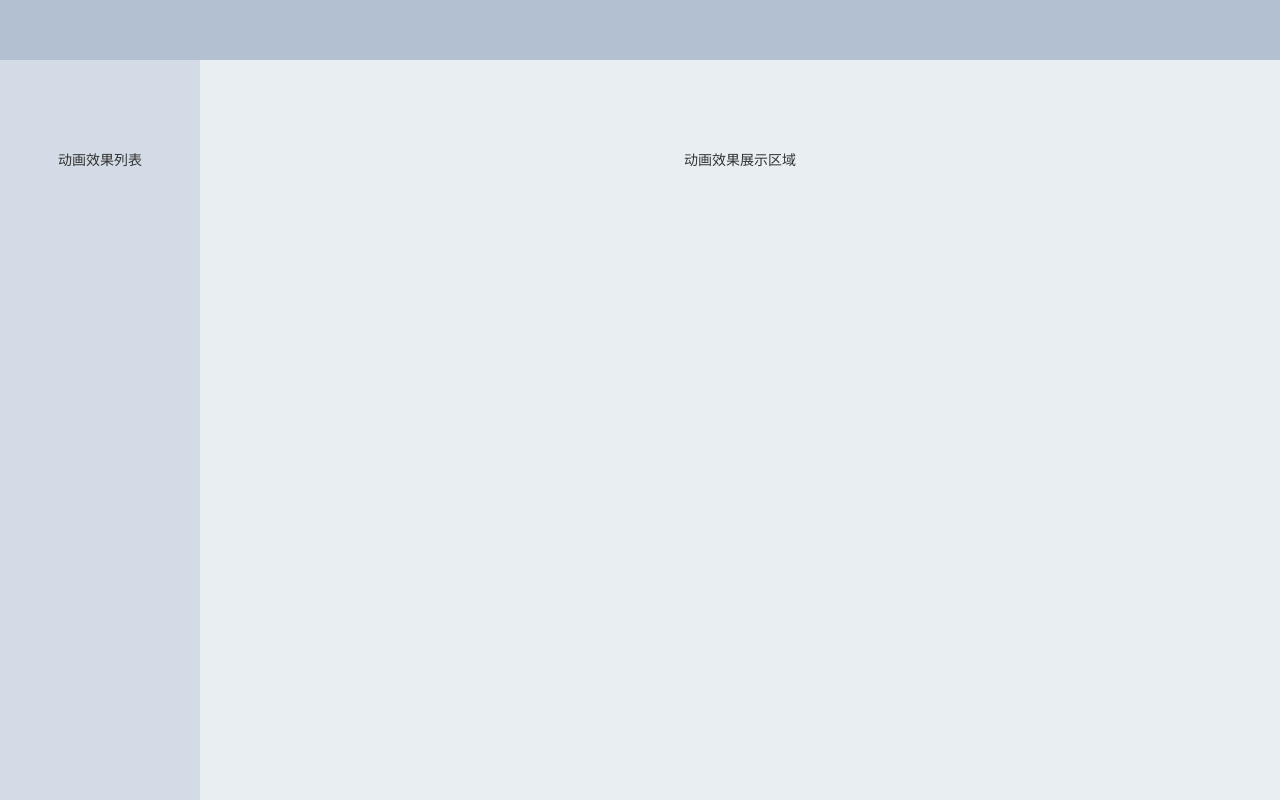
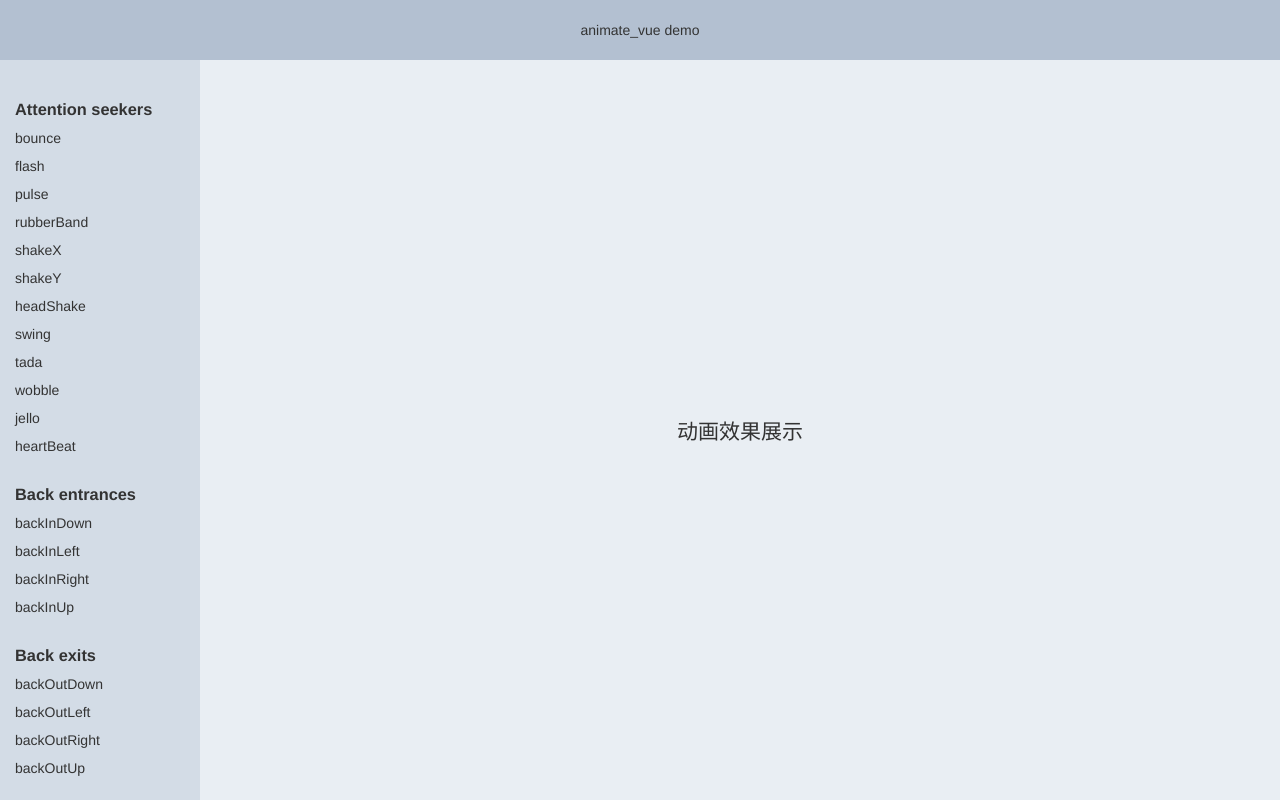
Before and after one commit to lhz333/animate_vue, a Vue app: page / in a window 1280 px wide. Built offline with nearby package versions, Linux system fonts and the light colour scheme.

Commit message:
feat: 添加所有动画效果

```diff
--- /dev/null
+++ b/src/assets/js/animateList.js
@@ -0,0 +1,144 @@
+export default {
+  animationEffect: [
+    {
+      title: "Attention seekers",
+      group: [
+        "bounce",
+        "flash",
+        "pulse",
+        "rubberBand",
+        "shakeX",
+        "shakeY",
+        "headShake",
+        "swing",
+        "tada",
+        "wobble",
+        "jello",
+        "heartBeat"
+      ]
+    },
+    {
+      title: "Back entrances",
+      group: ["backInDown", "backInLeft", "backInRight", "backInUp"]
+    },
+    {
+      title: "Back exits",
+      group: ["backOutDown", "backOutLeft", "backOutRight", "backOutUp"]
+    },
+    {
+      title: "Bouncing entrances",
+      group: [
+        "bounceIn",
+        "bounceInDown",
+        "bounceInLeft",
+        "bounceInRight",
+        "bounceInUp"
+      ]
+    },
+    {
+      title: "Bouncing exits",
+      group: [
+        "bounceOut",
+        "bounceOutDown",
+        "bounceOutLeft",
+        "bounceOutRight",
+        "bounceOutUp"
+      ]
+    },
+    {
+      title: "Fading entrances",
+      group: [
+        "fadeIn",
+        "fadeInDown",
+        "fadeInDownBig",
+        "fadeInLeft",
+        "fadeInLeftBig",
+        "fadeInRight",
+        "fadeInRightBig",
+        "fadeInUp",
+        "fadeInUpBig",
+        "fadeInTopLeft",
+        "fadeInTopRight",
+        "fadeInBottomLeft",
+        "fadeInBottomRight"
+      ]
+    },
+    {
+      title: "Fading exits",
+      group: [
+        "fadeOut",
+        "fadeOutDown",
+        "fadeOutDownBig",
+        "fadeOutLeft",
+        "fadeOutLeftBig",
+        "fadeOutRight",
+        "fadeOutRightBig",
+        "fadeOutUp",
+        "fadeOutUpBig",
+        "fadeOutTopLeft",
+        "fadeOutTopRight",
+        "fadeOutBottomRight",
+        "fadeOutBottomLeft"
+      ]
+    },
+    {
+      title: "Flippers",
+      group: ["flip", "flipInX", "flipInY", "flipOutX", "flipOutY"]
+    },
+    {
+      title: "Lightspeed",
+      group: [
+        "lightSpeedInRight",
+        "lightSpeedInLeft",
+        "lightSpeedOutRight",
+        "lightSpeedOutLeft"
+      ]
+    },
+    {
+      title: "Rotating entrances",
+      group: [
+        "rotateIn",
+        "rotateInDownLeft",
+        "rotateInDownRight",
+        "rotateInUpLeft",
+        "rotateInUpRight"
+      ]
+    },
+    {
+      title: "Rotating exits",
+      group: [
+        "rotateOut",
+        "rotateOutDownLeft",
+        "rotateOutDownRight",
+        "rotateOutUpLeft",
+        "rotateOutUpRight"
+      ]
+    },
+    {
+      title: "Specials",
+      group: ["hinge", "jackInTheBox", "rollIn", "rollOut"]
+    },
+    {
+      title: "Zooming entrances",
+      group: ["zoomIn", "zoomInDown", "zoomInLeft", "zoomInRight", "zoomInUp"]
+    },
+    {
+      title: "Zooming exits",
+      group: [
+        "zoomOut",
+        "zoomOutDown",
+        "zoomOutLeft",
+        "zoomOutRight",
+        "zoomOutUp"
+      ]
+    },
+    {
+      title: "Sliding entrances",
+      group: ["slideInDown", "slideInLeft", "slideInRight", "slideInUp"]
+    },
+    {
+      title: "Sliding exits",
+      group: ["slideOutDown", "slideOutLeft", "slideOutRight", "slideOutUp"]
+    }
+  ]
+};
--- a/src/components/PageArea.vue
+++ b/src/components/PageArea.vue
@@ -1,5 +1,7 @@
 <template>
-  <div>动画效果展示区域</div>
+  <div class="pagearea">
+    <h2 class="pagearea-title animate__animated animate__zoomInDown">动画效果展示</h2>
+  </div>
 </template>
 <script>
 export default {
@@ -17,4 +19,11 @@ export default {
 };
 </script>
 
-<style lang="less" scoped></style>
+<style lang="less" scoped>
+.pagearea {
+  height: 100%;
+  display: flex;
+  align-items: center;
+  justify-content: center;
+}
+</style>
--- a/src/components/animateList/AnimateList.vue
+++ b/src/components/animateList/AnimateList.vue
@@ -1,7 +1,15 @@
 <template>
-  <div>动画效果列表</div>
+  <div class="animation-list">
+    <section v-for="(item, index) in animationEffect" :key="index">
+      <h3 class="animation-title">{{ item.title }}</h3>
+      <ul class="animation-group">
+        <li class="animation-item" v-for="(group, i) in item.group" :key="i">{{ group }}</li>
+      </ul>
+    </section>
+  </div>
 </template>
 <script>
+import AnimateList from "@/assets/js/animateList.js";
 export default {
   name: "",
   data () {
@@ -9,7 +17,11 @@ export default {
   },
   components: {},
   props: {},
-  computed: {},
+  computed: {
+    animationEffect () {
+      return AnimateList.animationEffect;
+    }
+  },
   methods: {},
   created () { },
   mounted () { },
@@ -17,4 +29,19 @@ export default {
 };
 </script>
 
-<style lang="less" scoped></style>
+<style lang="less" scoped>
+.animation-list {
+  text-align: left;
+  padding: 15px;
+  .animation-title {
+    margin: 25px 0 5px;
+    font-weight: bold;
+  }
+  .animation-group {
+    line-height: 28px;
+    .animation-item {
+      cursor: pointer;
+    }
+  }
+}
+</style>
--- a/src/components/common/Header.vue
+++ b/src/components/common/Header.vue
@@ -1,5 +1,7 @@
 <template>
-  <div class="header"></div>
+  <div class="header">
+    animate_vue demo
+  </div>
 </template>
 <script>
 export default {
@@ -10,4 +12,8 @@ export default {
 };
 </script>
 
-<style lang="less" scoped></style>
+<style lang="less" scoped>
+.header {
+  text-align: center;
+}
+</style>
--- a/src/views/Home.vue
+++ b/src/views/Home.vue
@@ -4,7 +4,7 @@
       <el-header>
         <Header />
       </el-header>
-      <el-container>
+      <el-container class="content">
         <el-aside width="200px">
           <AnimateList />
         </el-aside>
@@ -38,7 +38,10 @@ export default {
   user-select: none;
 }
 .el-container {
-  height: 100% !important;
+  height: 100%;
+}
+.content {
+  height: calc(100% - 60px);
 }
 .el-header {
   background-color: #b3c0d1;
@@ -50,14 +53,10 @@ export default {
 .el-aside {
   background-color: #d3dce6;
   color: #333;
-  text-align: center;
-  line-height: 200px;
 }
 
 .el-main {
   background-color: #e9eef3;
   color: #333;
-  text-align: center;
-  line-height: 160px;
 }
 </style>
```
